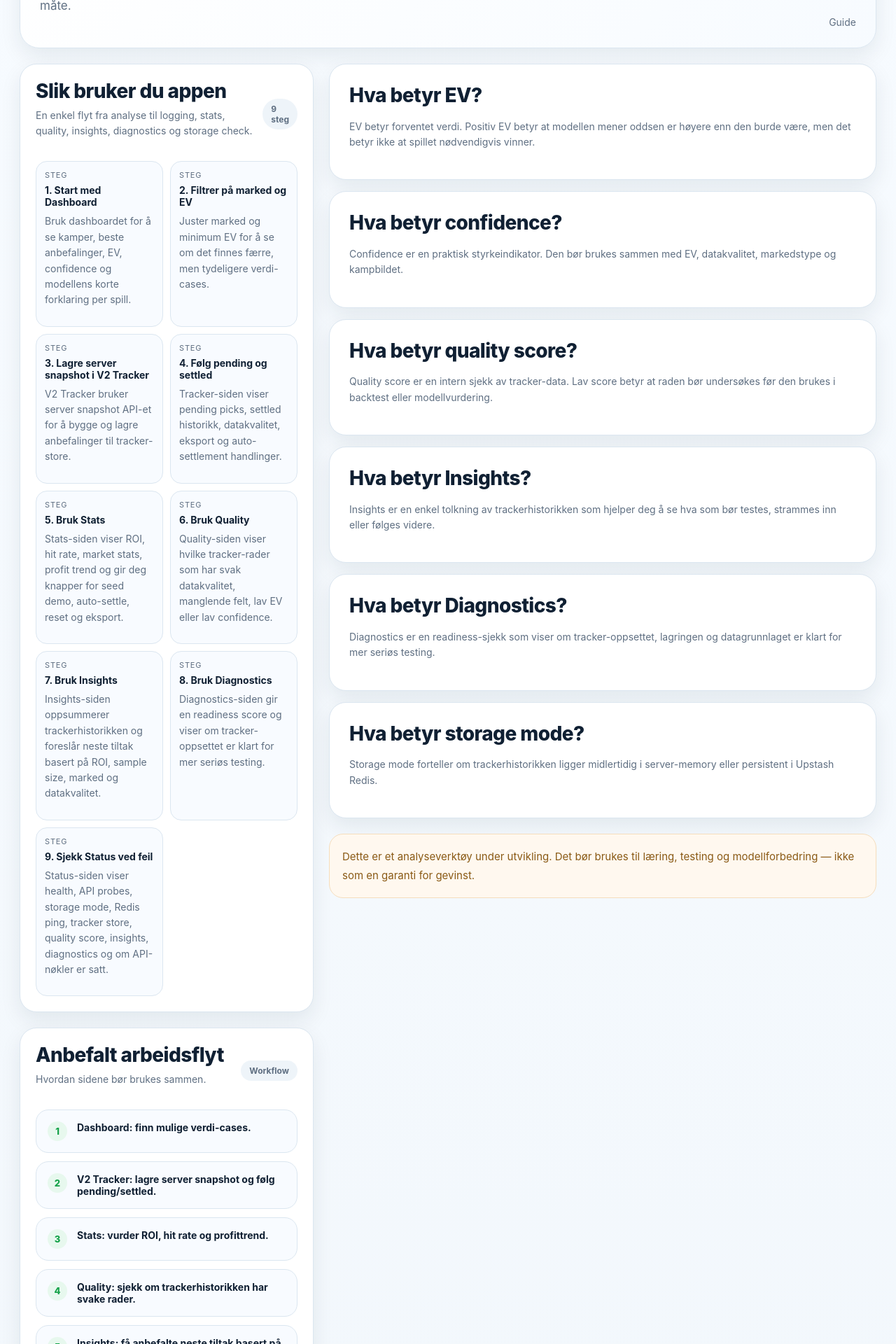
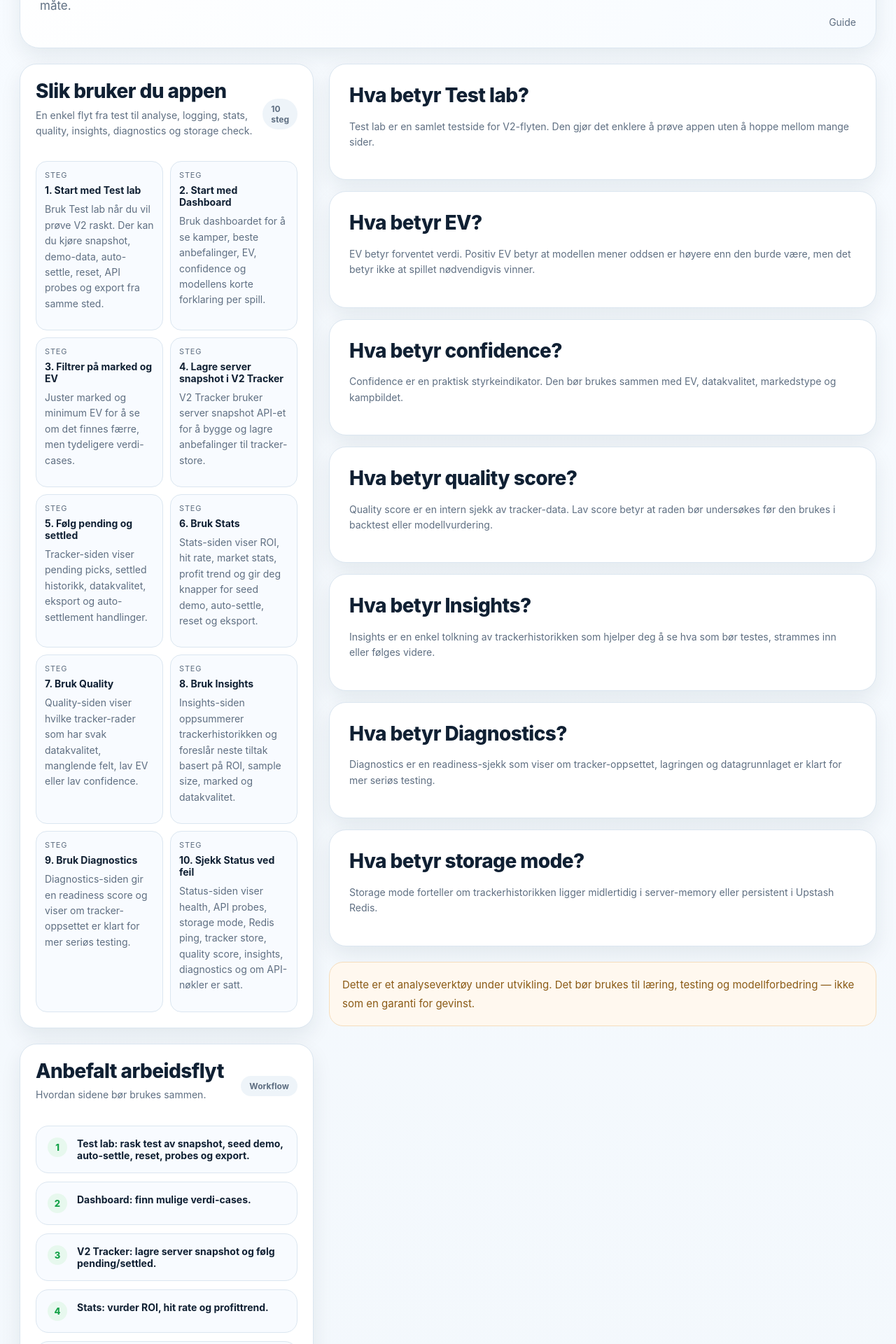
Before and after one commit to hakonnilsen157-commits/PL-betting-model, a Next.js app in the folder pl-vercel-v1/: page /guide in a window 1280 px wide. Shown: the part 280-2200 px from the top of the page at 70% size. Built offline with nearby package versions, Linux system fonts and the light colour scheme.

Commit message:
Update guide with test lab workflow

```diff
--- a/pl-vercel-v1/app/guide/page.tsx
+++ b/pl-vercel-v1/app/guide/page.tsx
@@ -1,38 +1,42 @@
 const steps = [
   {
-    title: '1. Start med Dashboard',
+    title: '1. Start med Test lab',
+    text: 'Bruk Test lab når du vil prøve V2 raskt. Der kan du kjøre snapshot, demo-data, auto-settle, reset, API probes og export fra samme sted.',
+  },
+  {
+    title: '2. Start med Dashboard',
     text: 'Bruk dashboardet for å se kamper, beste anbefalinger, EV, confidence og modellens korte forklaring per spill.',
   },
   {
-    title: '2. Filtrer på marked og EV',
+    title: '3. Filtrer på marked og EV',
     text: 'Juster marked og minimum EV for å se om det finnes færre, men tydeligere verdi-cases.',
   },
   {
-    title: '3. Lagre server snapshot i V2 Tracker',
+    title: '4. Lagre server snapshot i V2 Tracker',
     text: 'V2 Tracker bruker server snapshot API-et for å bygge og lagre anbefalinger til tracker-store.',
   },
   {
-    title: '4. Følg pending og settled',
+    title: '5. Følg pending og settled',
     text: 'Tracker-siden viser pending picks, settled historikk, datakvalitet, eksport og auto-settlement handlinger.',
   },
   {
-    title: '5. Bruk Stats',
+    title: '6. Bruk Stats',
     text: 'Stats-siden viser ROI, hit rate, market stats, profit trend og gir deg knapper for seed demo, auto-settle, reset og eksport.',
   },
   {
-    title: '6. Bruk Quality',
+    title: '7. Bruk Quality',
     text: 'Quality-siden viser hvilke tracker-rader som har svak datakvalitet, manglende felt, lav EV eller lav confidence.',
   },
   {
-    title: '7. Bruk Insights',
+    title: '8. Bruk Insights',
     text: 'Insights-siden oppsummerer trackerhistorikken og foreslår neste tiltak basert på ROI, sample size, marked og datakvalitet.',
   },
   {
-    title: '8. Bruk Diagnostics',
+    title: '9. Bruk Diagnostics',
     text: 'Diagnostics-siden gir en readiness score og viser om tracker-oppsettet er klart for mer seriøs testing.',
   },
   {
-    title: '9. Sjekk Status ved feil',
+    title: '10. Sjekk Status ved feil',
     text: 'Status-siden viser health, API probes, storage mode, Redis ping, tracker store, quality score, insights, diagnostics og om API-nøkler er satt.',
   },
 ];
@@ -46,6 +50,7 @@ const rules = [
 ];
 
 const workflow = [
+  'Test lab: rask test av snapshot, seed demo, auto-settle, reset, probes og export.',
   'Dashboard: finn mulige verdi-cases.',
   'V2 Tracker: lagre server snapshot og følg pending/settled.',
   'Stats: vurder ROI, hit rate og profittrend.',
@@ -54,6 +59,14 @@ const workflow = [
   'Diagnostics: sjekk om tracker-oppsettet er klart for seriøs testing.',
   'Status: sjekk storage mode, Redis ping og API health hvis noe virker rart.',
   'Backtest: vurder hvilke markeder som faktisk fungerer over tid.',
+];
+
+const testLabGuide = [
+  'Start med Oppdater alt for å se om alle API probes er OK.',
+  'Bruk Save snapshot for å lagre dagens anbefalinger i tracker-store.',
+  'Bruk Seed demo hvis du vil teste Stats, Quality, Insights og Backtest med eksempeldata.',
+  'Bruk Auto-settle for å teste settlement-flyten.',
+  'Bruk Reset store kun når du vil nullstille testdata.',
 ];
 
 const storageGuide = [
@@ -99,9 +112,9 @@ export default function GuidePage() {
             <div className="list-card-header">
               <div>
                 <h2 className="section-title" style={{ marginBottom: 0 }}>Slik bruker du appen</h2>
-                <p className="section-subtitle">En enkel flyt fra analyse til logging, stats, quality, insights, diagnostics og storage check.</p>
+                <p className="section-subtitle">En enkel flyt fra test til analyse, logging, stats, quality, insights, diagnostics og storage check.</p>
               </div>
-              <div className="badge-soft">9 steg</div>
+              <div className="badge-soft">10 steg</div>
             </div>
 
             <div className="metrics-grid" style={{ marginTop: 14 }}>
@@ -126,6 +139,25 @@ export default function GuidePage() {
 
             <div className="reason-list">
               {workflow.map((item, index) => (
+                <div key={item} className="reason-card">
+                  <span className="reason-number">{index + 1}</span>
+                  <div className="metric-pill-value">{item}</div>
+                </div>
+              ))}
+            </div>
+          </section>
+
+          <section className="list-card">
+            <div className="list-card-header">
+              <div>
+                <h2 className="section-title" style={{ marginBottom: 0 }}>Test lab guide</h2>
+                <p className="section-subtitle">Raskeste måte å teste V2-flyten i dag.</p>
+              </div>
+              <div className="badge-soft">Test</div>
+            </div>
+
+            <div className="reason-list">
+              {testLabGuide.map((item, index) => (
                 <div key={item} className="reason-card">
                   <span className="reason-number">{index + 1}</span>
                   <div className="metric-pill-value">{item}</div>
@@ -215,6 +247,13 @@ export default function GuidePage() {
 
         <aside className="right-column">
           <section className="detail-card">
+            <h2 className="section-title">Hva betyr Test lab?</h2>
+            <p className="section-subtitle">
+              Test lab er en samlet testside for V2-flyten. Den gjør det enklere å prøve appen uten å hoppe mellom mange sider.
+            </p>
+          </section>
+
+          <section className="detail-card" style={{ marginTop: 16 }}>
             <h2 className="section-title">Hva betyr EV?</h2>
             <p className="section-subtitle">
               EV betyr forventet verdi. Positiv EV betyr at modellen mener oddsen er høyere enn den burde være, men det betyr ikke at spillet nødvendigvis vinner.
```
